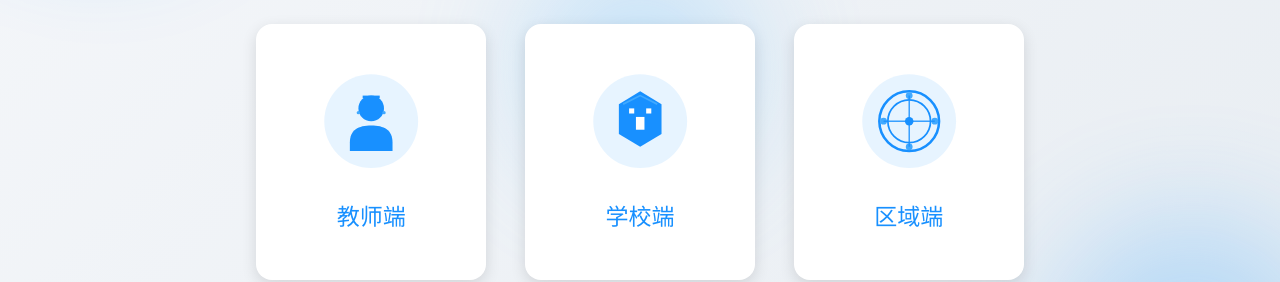
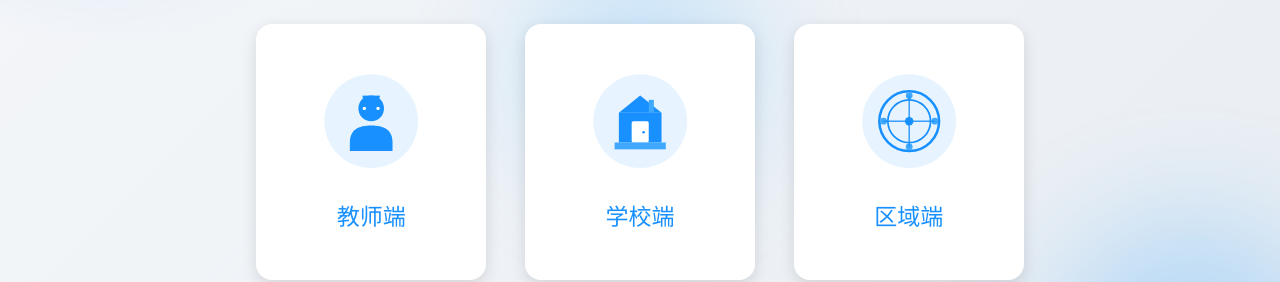
Before and after one commit to kniglt12/teaching-assistant, a React (Vite) app in the folder frontend/: page / in a window 1280 px wide. Shown: the part 333-615 px from the top of the page. Built offline with nearby package versions, Linux system fonts and the light colour scheme.

Commit message:
feat: update layout styles to use transparent backgrounds; enhance SVG icons with descriptive comments

```diff
--- a/frontend/src/App.css
+++ b/frontend/src/App.css
@@ -22,7 +22,7 @@ body {
 
 .page-container {
   padding: 24px;
-  background: #f0f2f5;
+  background: transparent;
   min-height: calc(100vh - 64px);
 }
 
--- a/frontend/src/components/Layout/MainLayout.tsx
+++ b/frontend/src/components/Layout/MainLayout.tsx
@@ -197,7 +197,7 @@ const MainLayout = () => {
       </Sider>
 
       {/* 主内容区 */}
-      <Layout style={{ marginLeft: collapsed ? 80 : 240, transition: 'all 0.2s' }}>
+      <Layout style={{ marginLeft: collapsed ? 80 : 240, transition: 'all 0.2s', background: 'transparent' }}>
         {/* 顶部导航栏 */}
         <Header
           style={{
--- a/frontend/src/pages/PortalSelection/PortalSelection.tsx
+++ b/frontend/src/pages/PortalSelection/PortalSelection.tsx
@@ -12,11 +12,15 @@ const PortalSelection = () => {
       icon: (
         <svg width="120" height="120" viewBox="0 0 120 120" fill="none" xmlns="http://www.w3.org/2000/svg">
           <circle cx="60" cy="60" r="55" fill="#1890ff" opacity="0.1"/>
+          {/* 头部 */}
           <circle cx="60" cy="45" r="15" fill="#1890ff"/>
+          {/* 身体 */}
           <path d="M35 85 C35 70, 45 65, 60 65 C75 65, 85 70, 85 85 L85 95 L35 95 Z" fill="#1890ff"/>
+          {/* 帽子 */}
           <rect x="50" y="30" width="20" height="3" fill="#1890ff"/>
-          <circle cx="45" cy="50" r="2" fill="#40a9ff"/>
-          <circle cx="75" cy="50" r="2" fill="#40a9ff"/>
+          {/* 眼睛 */}
+          <circle cx="52" cy="45" r="2" fill="white"/>
+          <circle cx="68" cy="45" r="2" fill="white"/>
         </svg>
       ),
       path: '/teacher/login'
@@ -27,11 +31,18 @@ const PortalSelection = () => {
       icon: (
         <svg width="120" height="120" viewBox="0 0 120 120" fill="none" xmlns="http://www.w3.org/2000/svg">
           <circle cx="60" cy="60" r="55" fill="#1890ff" opacity="0.1"/>
-          <path d="M60 25 L85 40 L85 75 L60 90 L35 75 L35 40 Z" fill="#1890ff"/>
-          <rect x="55" y="55" width="10" height="15" fill="white"/>
-          <rect x="47" y="45" width="6" height="6" fill="white"/>
-          <rect x="67" y="45" width="6" height="6" fill="white"/>
-          <path d="M40 40 L60 30 L80 40" stroke="#40a9ff" strokeWidth="2" fill="none"/>
+          {/* 房子屋顶 */}
+          <path d="M60 30 L85 50 L35 50 Z" fill="#1890ff"/>
+          {/* 房子主体 */}
+          <rect x="35" y="50" width="50" height="35" fill="#1890ff"/>
+          {/* 门 */}
+          <rect x="50" y="60" width="20" height="25" fill="white" rx="2"/>
+          {/* 门把手 */}
+          <circle cx="64" cy="73" r="1.5" fill="#1890ff"/>
+          {/* 地板 */}
+          <rect x="30" y="85" width="60" height="8" fill="#40a9ff"/>
+          {/* 烟囱 */}
+          <rect x="70" y="35" width="6" height="15" fill="#40a9ff"/>
         </svg>
       ),
       path: '/school/login'
```
